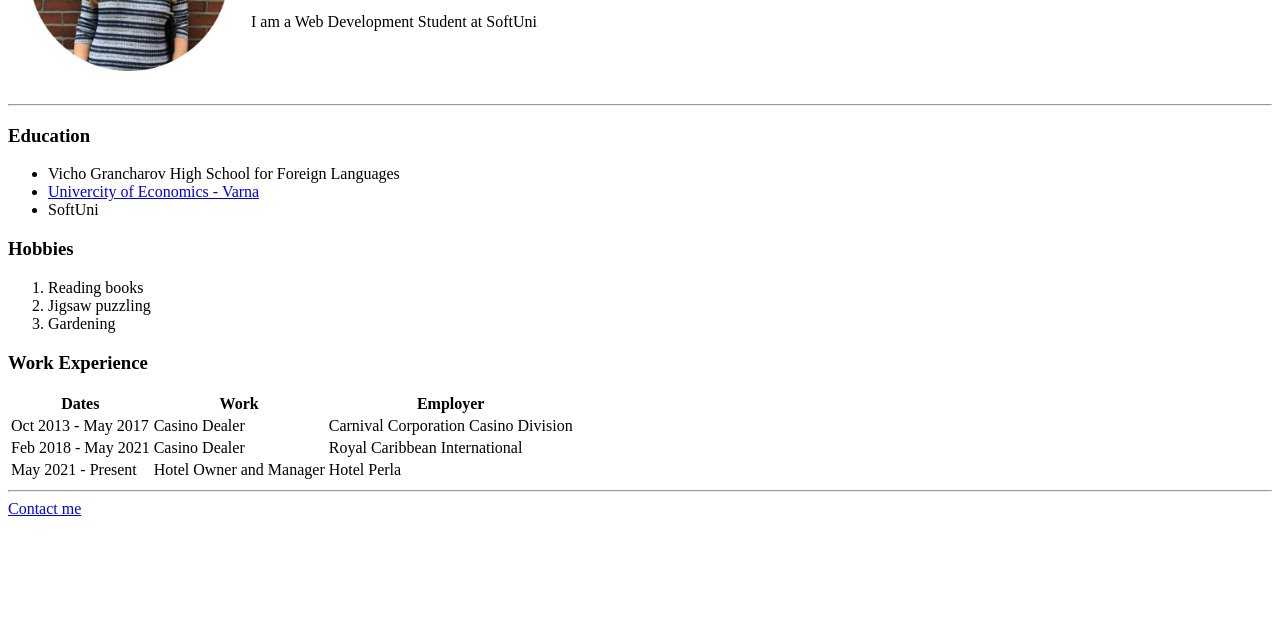
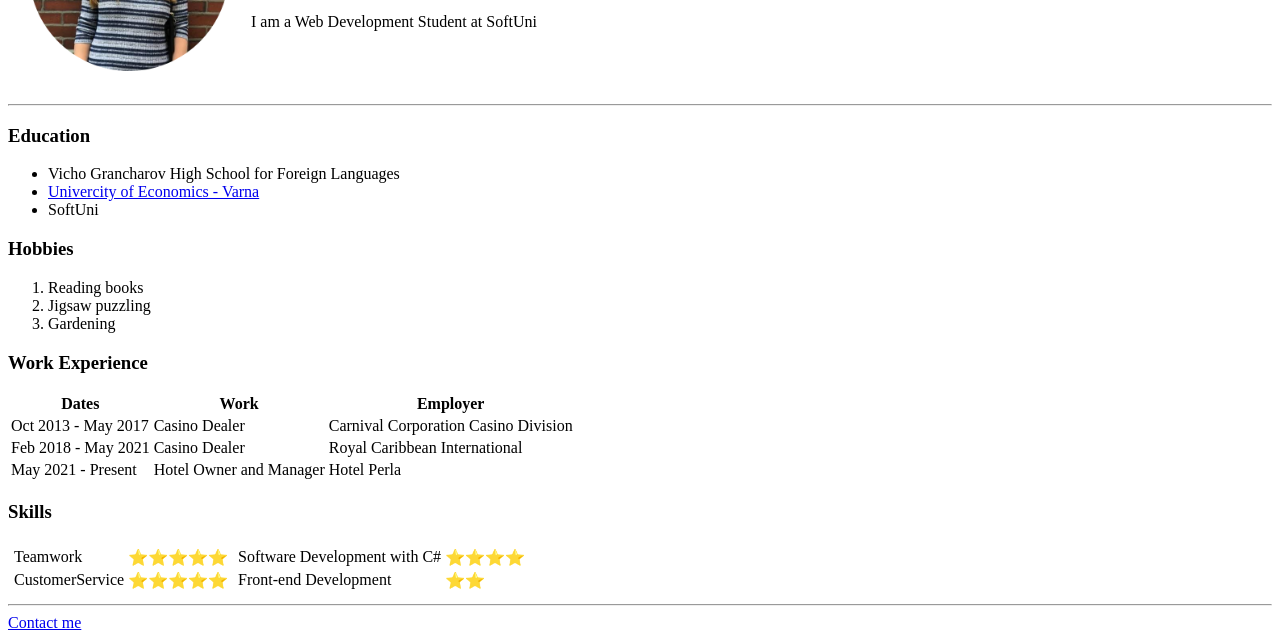
Before and after one commit to IvalinaNenova/Udemy-Courses, a plain HTML site: page Web Development Bootcamp/HTML - Personal Site/index.html in a window 1280 px wide. Shown: the part 158-800 px from the top of the page. Drawn offline with Linux system fonts and the light colour scheme.

Commit message:
Added Skills table

```diff
--- a/Web Development Bootcamp/HTML - Personal Site/index.html
+++ b/Web Development Bootcamp/HTML - Personal Site/index.html
@@ -55,6 +55,39 @@
       </tr>
     </tbody>
   </table>
+  <h3>Skills</h3>
+  <table>
+    <tr>
+      <td>
+        <table>
+          <tbody>
+            <tr>
+              <td>Teamwork</td>
+              <td>⭐⭐⭐⭐⭐</td>
+            </tr>
+            <tr>
+              <td>CustomerService</td>
+              <td>⭐⭐⭐⭐⭐</td>
+            </tr>
+          </tbody>
+        </table>
+      </td>
+      <td>
+        <table>
+          <tbody>
+            <tr>
+              <td>Software Development with C#</td>
+              <td>⭐⭐⭐⭐</td>
+            </tr>
+            <tr>
+              <td>Front-end Development</td>
+              <td>⭐⭐</td>
+            </tr>
+          </tbody>
+        </table>
+      </td>
+    </tr>
+  </table>
   <hr>
   <a href="contact info.html">Contact me</a>
 </body>
```
